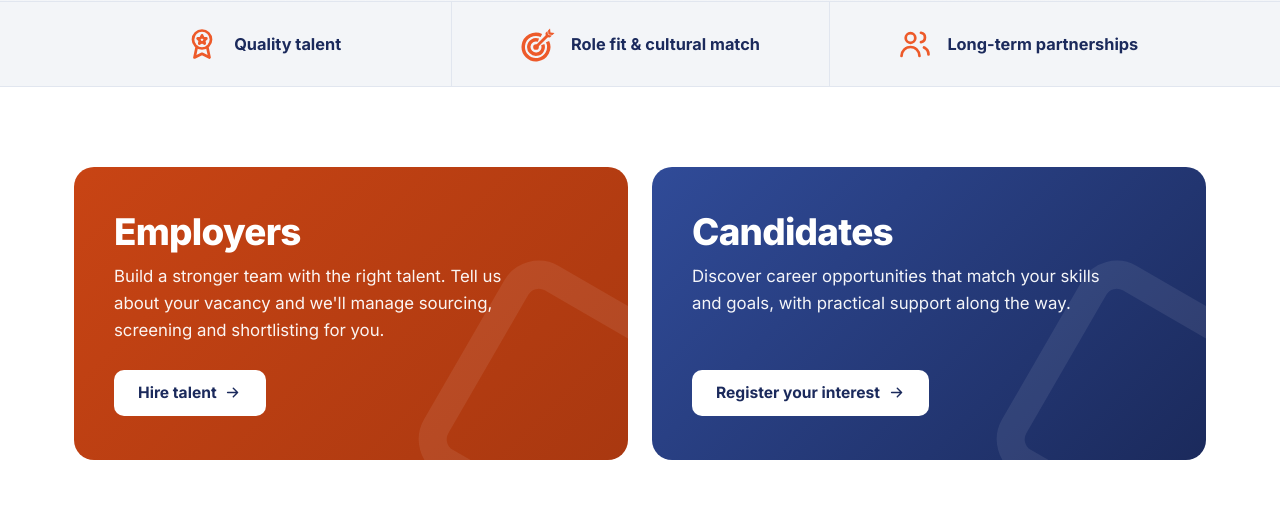
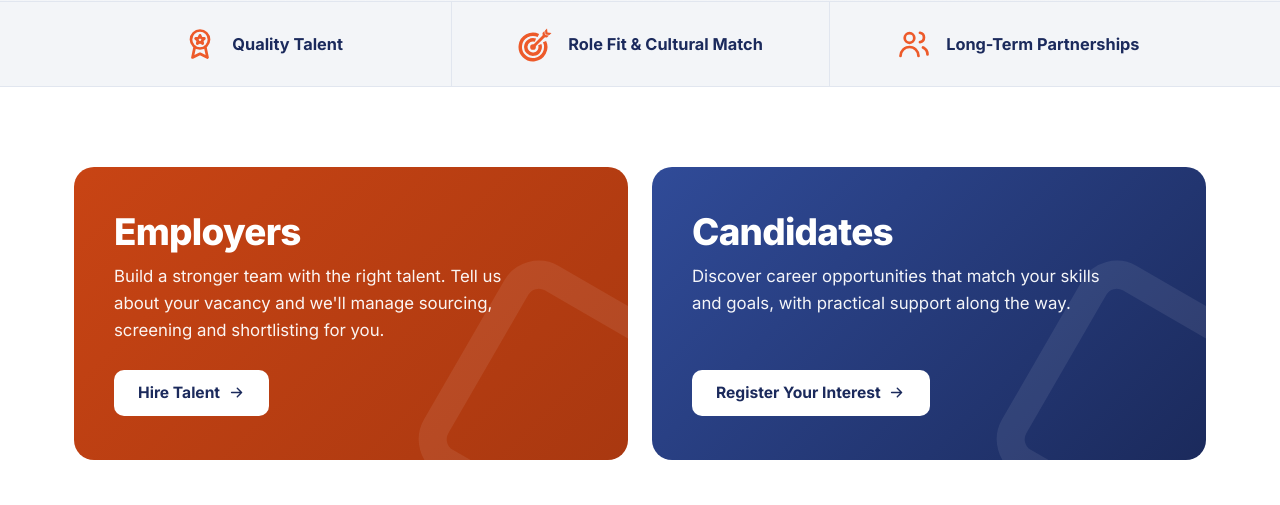
Before and after one commit to t-hinley/sd-recruitment, a Django app: page / in a window 1280 px wide. Shown: the part 716-1221 px from the top of the page. Run offline with Django 5.2, Linux system fonts and the light colour scheme.

Commit message:
Home page: capitalise each word in the highlight labels and card buttons
Quality Talent, Role Fit & Cultural Match, Long-Term Partnerships, Hire Talent and
Register Your Interest.

Co-Authored-By: Claude Opus 5.5 <noreply@anthropic.com>
Claude-Session: https://claude.ai/code/session_018i6KhyRKKuaj4sJwSsDdCc

```diff
--- a/core/content.py
+++ b/core/content.py
@@ -26,9 +26,9 @@ BUSINESS = {
 
 # ---- Home --------------------------------------------------------------------------------
 HOME_HIGHLIGHTS = [
-    ("award", "Quality talent"),
-    ("dartboard", "Role fit & cultural match"),
-    ("users", "Long-term partnerships"),
+    ("award", "Quality Talent"),
+    ("dartboard", "Role Fit & Cultural Match"),
+    ("users", "Long-Term Partnerships"),
 ]
 
 HOME_SERVICES = [
--- a/templates/core/home.html
+++ b/templates/core/home.html
@@ -28,12 +28,12 @@
       <article class="audience audience--employers">
         <h2>Employers</h2>
         <p>Build a stronger team with the right talent. Tell us about your vacancy and we'll manage sourcing, screening and shortlisting for you.</p>
-        <a class="btn btn--white" href="{% url 'core:employers' %}">Hire talent <svg class="icon"><use href="#i-arrow"/></svg></a>
+        <a class="btn btn--white" href="{% url 'core:employers' %}">Hire Talent <svg class="icon"><use href="#i-arrow"/></svg></a>
       </article>
       <article class="audience audience--candidates">
         <h2>Candidates</h2>
         <p>Discover career opportunities that match your skills and goals, with practical support along the way.</p>
-        <a class="btn btn--white" href="{% url 'core:candidates' %}">Register your interest <svg class="icon"><use href="#i-arrow"/></svg></a>
+        <a class="btn btn--white" href="{% url 'core:candidates' %}">Register Your Interest <svg class="icon"><use href="#i-arrow"/></svg></a>
       </article>
     </div>
   </div>
```
